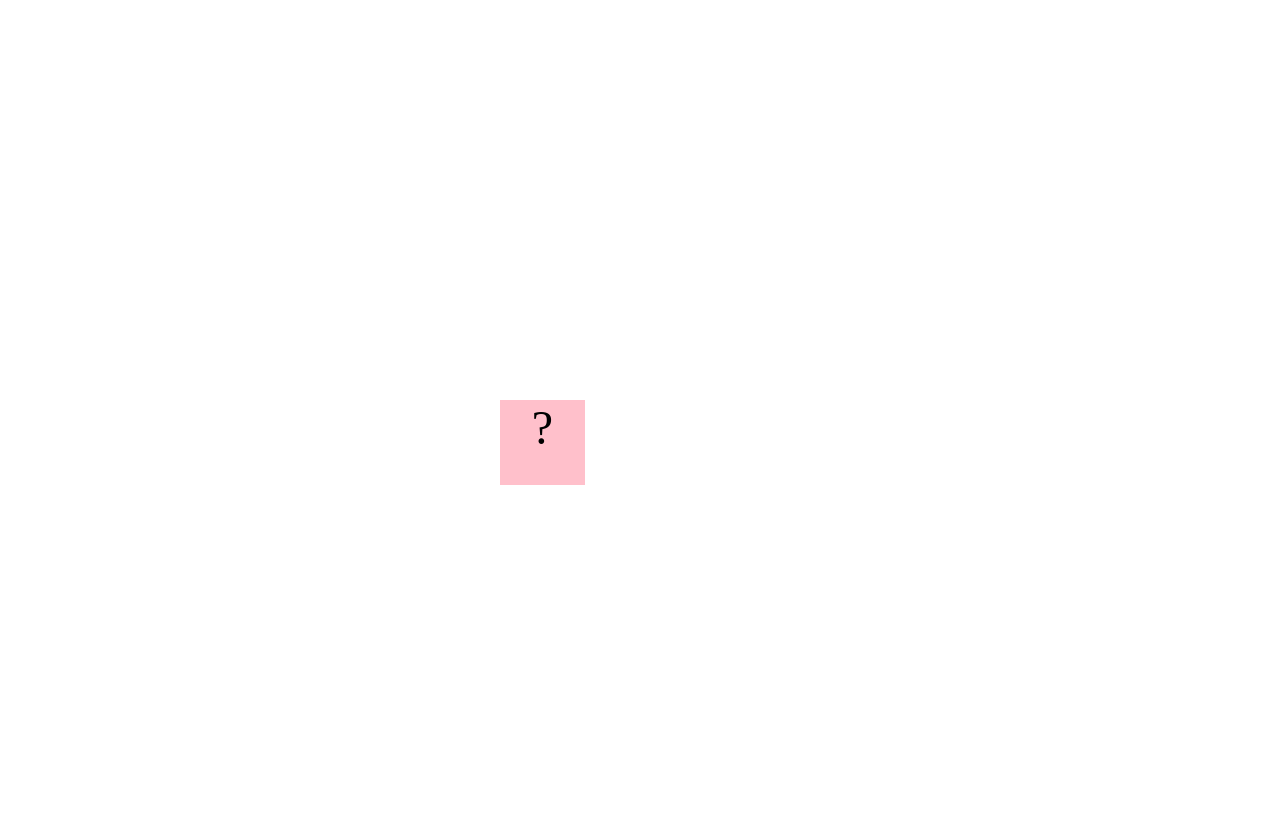
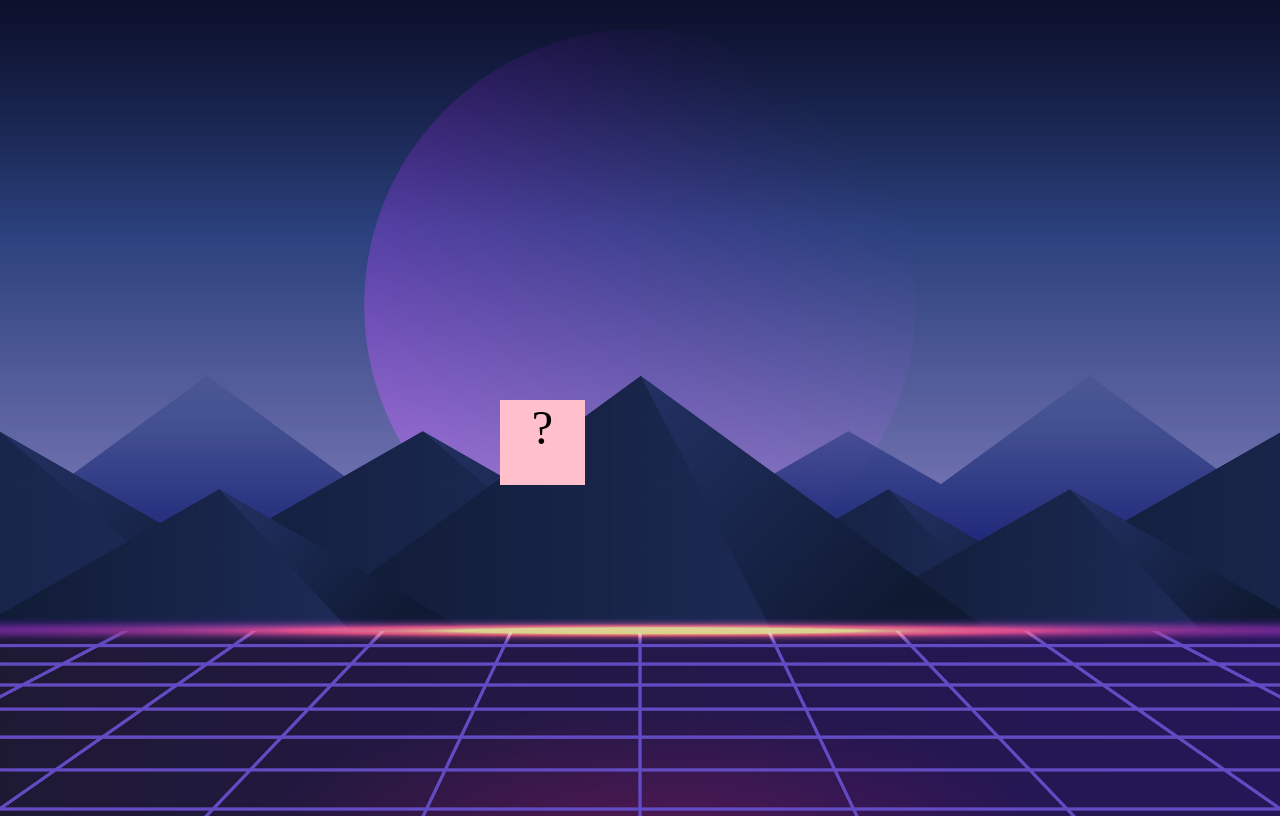
Before and after one commit to jaedeniseedwards268/jaedeniseedwards268.github.io, a plain HTML site: page fsd-projects/bouncing-box/index.html in a window 1280 px wide. Drawn offline with Linux system fonts and the light colour scheme.

Commit message:
Fixed background

```diff
--- a/fsd-projects/bouncing-box/index.html
+++ b/fsd-projects/bouncing-box/index.html
@@ -26,8 +26,6 @@
 			height: 100vh;
 			background-image: url("background.jpg");
 			background-size: cover;
-			background-color: rgba(243, 183, 5, 0.774);
-			background: no-repeat;
 			background-position: center;
 		}
 	</style>
```
